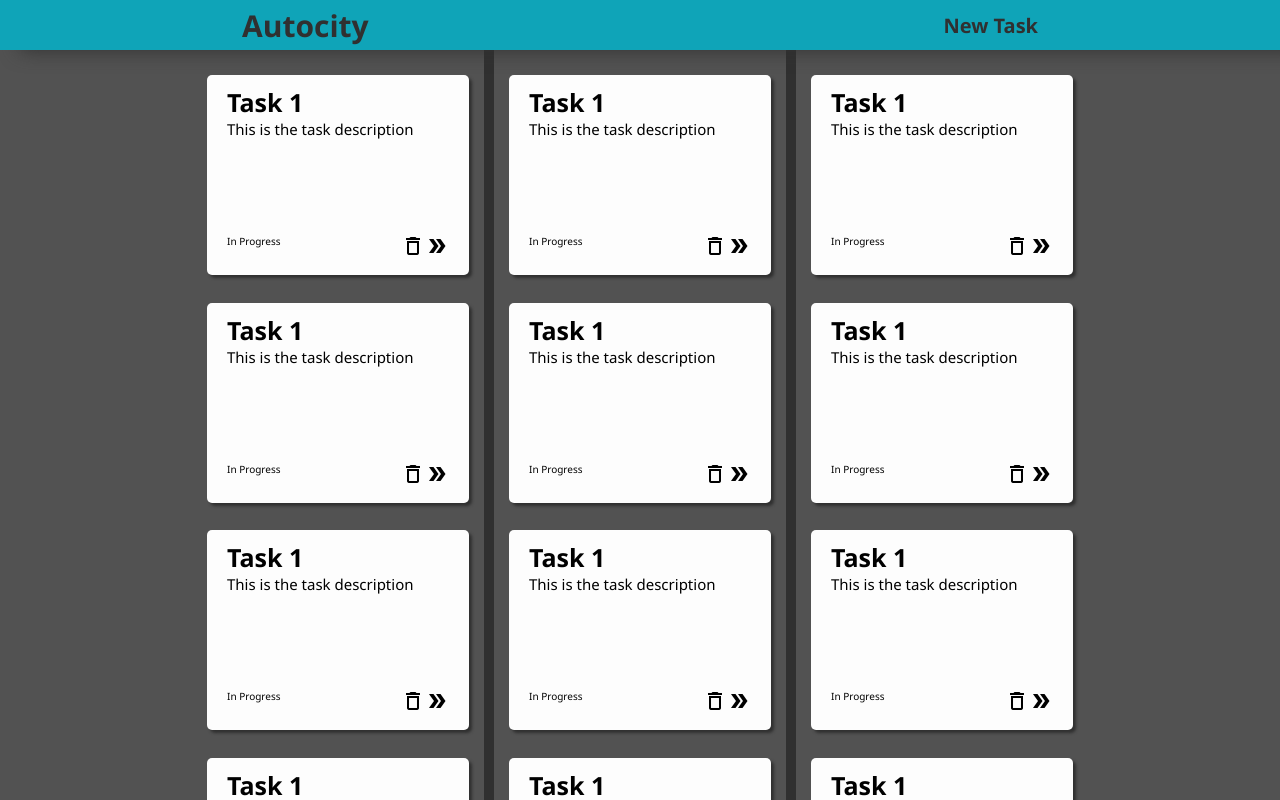
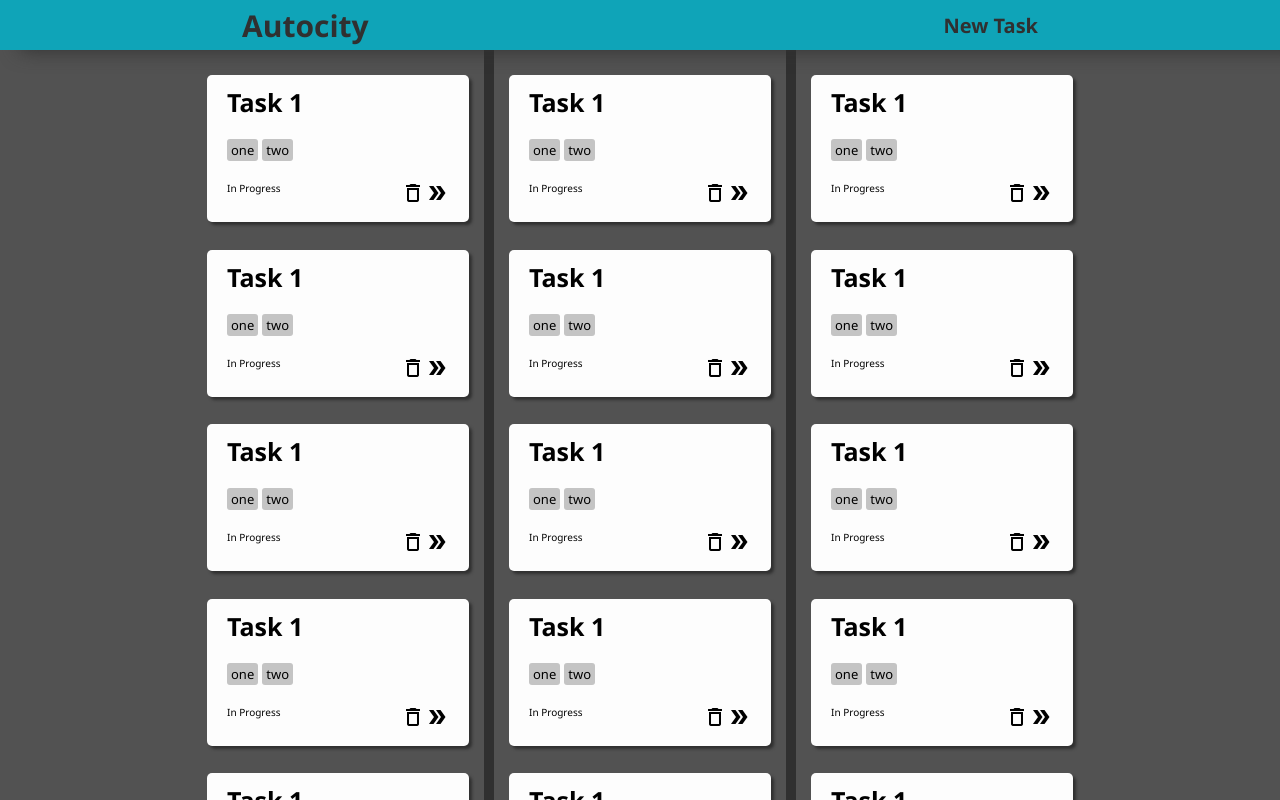
Before and after one commit to juanUrdaneta/taskplanner_FE, a React (Create React App) app: page / in a window 1280 px wide. Built offline with nearby package versions, Linux system fonts and the light colour scheme; the HTML template or start-up script is replaced by a standard one.

Commit message:
changed the layout for the card

```diff
--- a/src/Components/TaskBoard/Card.jsx
+++ b/src/Components/TaskBoard/Card.jsx
@@ -2,7 +2,7 @@ import React from "react";
 
 const TEST = {
   name: "Task 1",
-  description: "This is the task description",
+  tags: ["one", "two"],
   status: "In Progress",
 };
 
@@ -10,8 +10,14 @@ function Card(props) {
   return (
     <div className="card">
       <h1 className="card__name">{TEST.name}</h1>
-      <p className="card__description">{TEST.description}</p>
-      <div className="card__bottom">
+      <div className="card__tags margin-top-small">
+        {TEST.tags.map((tag) => (
+          <div className="card__tag">
+            <p>{tag}</p>
+          </div>
+        ))}
+      </div>
+      <div className="card__bottom margin-top-small">
         <p className="card__status">{TEST.status}</p>
         <div className="card__shortcuts">
           <div className="delete">
--- a/src/Style/Components/Card.scss
+++ b/src/Style/Components/Card.scss
@@ -1,5 +1,5 @@
 .card {
-  height: 20rem;
+  height: auto;
   flex-shrink: 0;
   margin: 1rem 0rem 1.75rem 0rem;
   padding: 1rem 2rem 1.5rem 2rem;
@@ -27,16 +27,30 @@
     user-select: none;
     font-size: 2.5rem;
   }
-  &__description {
-    font-size: 1.5rem;
-    flex: 1 0 auto;
-  }
+
   &__delete {
     font-size: 2rem;
   }
 
   &__status {
     font-size: 1rem;
+    user-select: none;
+  }
+
+  &__tags {
+    display: flex;
+  }
+
+  &__tag {
+    padding: 0.2rem 0.4rem;
+    margin-right: 0.4rem;
+    background-color: $--color-grey-light;
+    border-radius: 0.3rem;
+
+    & > p {
+      user-select: none;
+      font-size: 1.3rem;
+    }
   }
 
   &:hover {
```
